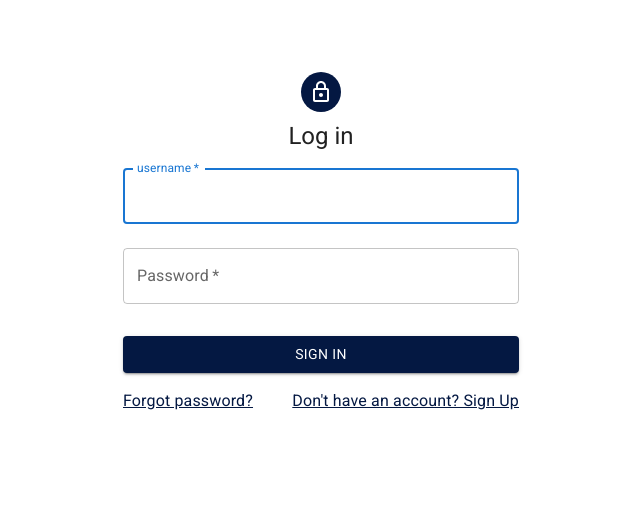
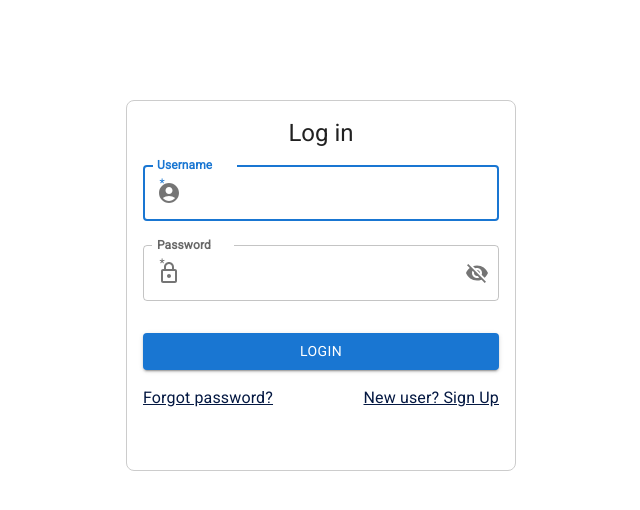
Before and after one commit to nuysanbar/UMS, a React (Create React App) app in the folder ums-frontend/: page / in a window 1280 px wide. Shown: the top 510 px of the page, without its empty margins (319-959 px from the left). Built offline with nearby package versions, Linux system fonts and the light colour scheme.

Commit message:
Update newSignIn.jsx

```diff
--- a/ums-frontend/src/routes/newSignIn.jsx
+++ b/ums-frontend/src/routes/newSignIn.jsx
@@ -1,21 +1,25 @@
-// Import necessary modules and components from external libraries
-import React from 'react'; // Change * as React to React
+import * as React from 'react';
+import { NavLink, redirect } from 'react-router-dom';
 import Avatar from '@mui/material/Avatar';
 import Button from '@mui/material/Button';
 import CssBaseline from '@mui/material/CssBaseline';
-import TextField from '@mui/material/TextField';
-import Link from '@mui/material/Link';
-import Grid from '@mui/material/Grid';
-import Box from '@mui/material/Box';
-import LockOutlinedIcon from '@mui/icons-material/LockOutlined';
 import Typography from '@mui/material/Typography';
 import Container from '@mui/material/Container';
+import Box from '@mui/material/Box';
 import { createTheme, ThemeProvider } from '@mui/material/styles';
-import { Form, redirect, NavLink } from "react-router-dom";
+import { Form } from "react-router-dom";
 import axios from 'axios';
 import jwt from 'jwt-decode';
+import LockOutlinedIcon from '@mui/icons-material/LockOutlined';
+import AccountCircle from '@mui/icons-material/AccountCircle';
+import VisibilityOffIcon from '@mui/icons-material/VisibilityOff';
+import VisibilityIcon from '@mui/icons-material/Visibility';
+import TextField from '@mui/material/TextField';
+import Grid from '@mui/material/Grid';
+import IconButton from '@mui/material/IconButton';
+import InputAdornment from '@mui/material/InputAdornment';
+import { blue } from '@mui/material/colors';
 
-// Define an asynchronous function named 'action' that handles form submission
 export async function action({ request }) {
     const formData = await request.formData();
     const updates = Object.fromEntries(formData);
@@ -43,66 +47,90 @@ export async function action({ request }) {
     return 0;
 }
 
-// Function component for rendering the sign-in form
 function SignIn() {
-    // Theme setup
     const defaultTheme = createTheme();
+    const [showPassword, setShowPassword] = React.useState(false);
+
+    const handleTogglePassword = () => {
+        setShowPassword(!showPassword);
+    };
 
     return (
         <ThemeProvider theme={defaultTheme}>
-            <Container component="main" maxWidth="xs">
-                <CssBaseline />
             <Box
                 sx={{
-                        marginTop: 8,
+                    border: '1px solid #ccc',
+                    borderRadius: '8px',
+                    padding: '16px',
                     display: 'flex',
                     flexDirection: 'column',
                     alignItems: 'center',
+                    width: '390px',
+                    height: '370.69px',
+                    margin: 'auto',
+                    marginTop: '100px',
+                    position: 'relative',
+                    backgroundColor: 'white', // Set the background color
                 }}
             >
-                    {/* Display user icon */}
-                    <Avatar sx={{ m: 1, bgcolor: 'var(--bl)' }}>
-                        <LockOutlinedIcon />
-                    </Avatar>
-                    {/* Sign-in heading */}
+                <CssBaseline />
                 <Typography component="h1" variant="h5">
                     Log in
                 </Typography>
-                    {/* Sign-in form */}
                 <Form component="form" method='post' noValidate sx={{ mt: 1 }}>
-                        {/* Username input field */}
                     <TextField
                         margin="normal"
                         required
                         fullWidth
                         id="username"
-                            label="username"
+                        label={<Typography variant="body1" sx={{ fontWeight: 'bold' }}>Username</Typography>}
                         name="username"
                         autoComplete="username"
                         autoFocus
+                        InputProps={{
+                            startAdornment: (
+                                <InputAdornment position="start">
+                                    <AccountCircle />
+                                </InputAdornment>
+                            ),
+                        }}
                     />
-                        {/* Password input field */}
                     <TextField
                         margin="normal"
                         required
                         fullWidth
                         name="password"
-                            label="Password"
-                            type="password"
+                        label={<Typography variant="body1" sx={{ fontWeight: 'bold' }}>Password</Typography>}
+                        type={showPassword ? 'text' : 'password'}
                         id="password"
                         autoComplete="current-password"
+                        InputProps={{
+                            startAdornment: (
+                                <InputAdornment position="start">
+                                    <LockOutlinedIcon />
+                                </InputAdornment>
+                            ),
+                            endAdornment: (
+                                <InputAdornment position="end">
+                                    <IconButton
+                                        onClick={handleTogglePassword}
+                                        edge="end"
+                                    >
+                                        {showPassword ? <VisibilityIcon /> : <VisibilityOffIcon />}
+                                    </IconButton>
+                                </InputAdornment>
+                            ),
+                        }}
                     />
-                        {/* Sign-in button */}
                     <Button
                         type="submit"
                         fullWidth
                         variant="contained"
                         sx={{ mt: 3, mb: 2 }}
-                            style={{backgroundColor:"var(--bl)"}}
+                        style={{ backgroundColor: blue }}
                     >
-                            Sign In
+                        Login
                     </Button>
-                        {/* Forgot password and Sign-up links */}
                     <Grid container>
                         <Grid item xs>
                             <NavLink to={'/forgotPassword'} variant="body2" style={{ color: "var(--bl)" }}>
@@ -111,16 +139,15 @@ function SignIn() {
                         </Grid>
                         <Grid item>
                             <NavLink to={'/signUp'} variant="body2" style={{ color: "var(--bl)" }}>
-                                    {"Don't have an account? Sign Up"}
+                                {"New user? Sign Up"}
                             </NavLink>
                         </Grid>
                     </Grid>
                 </Form>
             </Box>
-                {/* <Copyright sx={{ mt: 8, mb: 4 }} /> */}
-            </Container>
         </ThemeProvider>
     );
 }
 
-export default SignIn; // Move the export statement to the bottom
+const defaultTheme = createTheme();
+export default SignIn;
```
Lines whose indentation alone changed are shown as unchanged.
